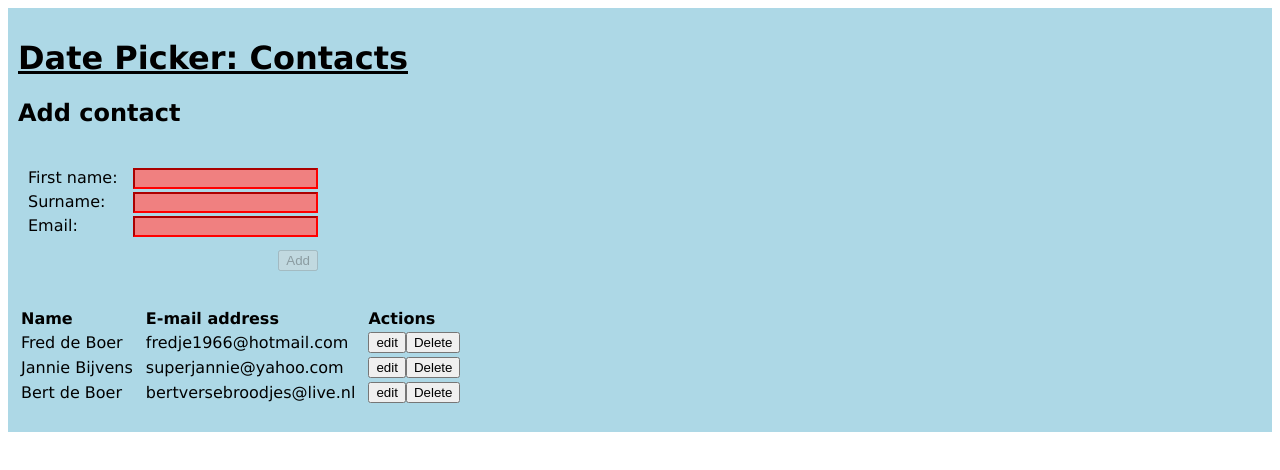
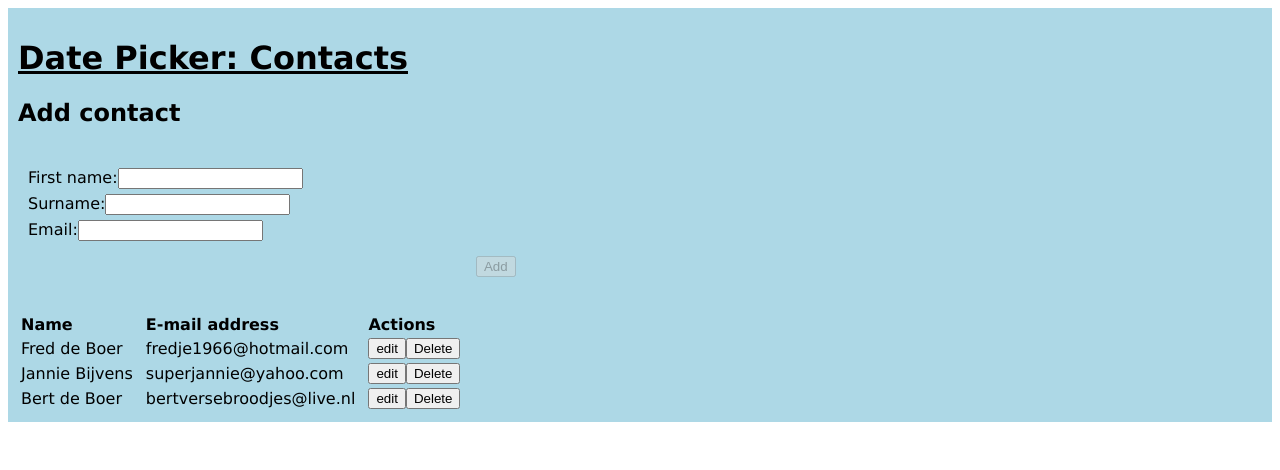
Before and after one commit to Ensiras/BD2020-Web, an Angular app: page / in a window 1280 px wide. Shown: the top 470 px of the page. Built offline with nearby package versions, Linux system fonts and the light colour scheme.

Commit message:
Fixed form and added validation.

```diff
--- a/src/app/app.component.css
+++ b/src/app/app.component.css
@@ -26,7 +26,7 @@ td {
 
 form {
   padding: 5px;
-  width: 300px;
+  width: 40%;
 }
 
 
@@ -43,16 +43,16 @@ li {
   margin: 5px;
 }
 
-.form-control {
-  float:right;
-}
-
 .btn-primary {
   float: right;
   margin-top: 10px;
 }
 
-.ng-invalid:not(form) {
-  border-color: red;
-  background: lightcoral;
+input.ng-dirty.ng-valid {
+  background-color: lightgreen;
 }
+
+input.ng-dirty.ng-invalid,
+input.ng-touched.ng-invalid {
+  box-shadow: 0 0 5px 2px red;
+}
--- a/src/app/app.component.html
+++ b/src/app/app.component.html
@@ -2,29 +2,36 @@
 <html>
 <head>
   <title>My Trips</title>
-  <!--  Note that link to stylsheet is redundant -->
-  <!--  <link rel="stylesheet" href="app.component.css">-->
 </head>
 <body>
 <h1>Date Picker: Contacts</h1>
 
 <h2>Add contact</h2>
+
 <form [formGroup]="contactForm">
   <ul>
     <li>
-      <label for="inputFirstName">First name:</label>
-      <input type="text" name="firstName" id="inputFirstName" class="form-control" formControlName="firstName" required>
+      <label for="inputName">First name:</label>
+      <input type="text" id="inputName" formControlName="firstName">
+      <span *ngIf="contactForm.controls.firstName.touched && contactForm.controls.firstName.invalid">*</span>
+      <span *ngIf="contactForm.controls.firstName.touched && contactForm.controls.firstName.errors?.required">Dit veld is verplicht.</span>
+      <span *ngIf="contactForm.controls.firstName.touched && contactForm.controls.firstName.errors?.pattern">Dit veld mag alleen letters en spaties bevatten.</span>
     </li>
     <li>
       <label for="inputSurname">Surname:</label>
       <input type="text" name="surname" id="inputSurname" class="form-control" formControlName="surname" required>
+      <span *ngIf="contactForm.controls.surname.touched && contactForm.controls.surname.invalid">*</span>
+      <span *ngIf="contactForm.controls.surname.touched && contactForm.controls.surname.errors?.required">Dit veld is verplicht.</span>
     </li>
     <li>
       <label for="inputEmail">Email:</label>
       <input type="text" name="email" id="inputEmail" class="form-control" formControlName="email" required>
+      <span *ngIf="contactForm.controls.email.touched && contactForm.controls.email.invalid">*</span>
+      <span *ngIf="contactForm.controls.email.touched && contactForm.controls.email.errors?.required">Dit veld is verplicht.</span>
+      <span *ngIf="contactForm.controls.email.touched && contactForm.controls.email.errors?.email">Dit is geen geldig e-mailadres.</span>
     </li>
     <li>
-      <button class="btn-primary" (click)="addContact()" [disabled]="!contactForm.valid">Add</button>
+      <button class="btn-primary" (click)="addContact()" [disabled]="contactForm.invalid">Add</button>
     </li>
   </ul>
 </form>
@@ -39,13 +46,10 @@
     <td>{{contact | contactName }}</td>
     <td>{{contact.email}}</td>
     <td>
-      <button class="btn" (click)="editContact(i)">edit</button>
+      <button class="btn" >edit</button>
       <button class="btn" (click)="deleteContact(i)">Delete</button>
     </td>
   </tr>
 </table>
-<p>
-  {{contactEdited}}
-</p>
 </body>
 </html>
--- a/src/app/app.component.ts
+++ b/src/app/app.component.ts
@@ -1,7 +1,6 @@
 import {Component} from '@angular/core';
 import {Contact} from './models/contact';
-import {FormControl, FormGroup} from '@angular/forms';
-import { Validators } from '@angular/forms';
+import {FormControl, FormGroup, Validators} from '@angular/forms';
 
 @Component({
   selector: 'app-root',
@@ -15,25 +14,23 @@ export class AppComponent {
     {firstName: 'Bert', surname: 'de Boer', email: 'bertversebroodjes@live.nl'}
   ];
 
-  contactForm: any = new FormGroup({
-      firstName: new FormControl('', Validators.required),
-      surname: new FormControl('', Validators.required),
-      email: new FormControl('', Validators.email)
+  contactForm = new FormGroup({
+      firstName: new FormControl('', [Validators.required, Validators.pattern('[a-zA-Z ]+')] ),
+      surname: new FormControl('', [Validators.required, Validators.pattern('[a-zA-Z ]+')]),
+      email: new FormControl('', [Validators.email, Validators.required])
     }
   );
-  contactEdited: any;
 
   addContact() {
     this.contacts.push(this.contactForm.value);
     this.contactForm.reset();
-    this.contactEdited.setValue('hallo?');
   }
 
   deleteContact(i: number) {
     this.contacts.splice(i, 1);
   }
 
-  editContact(i: number) {
-
+  addFramework() {
+    console.log('hallo');
   }
 }
```
Also changed, not shown: 1 other file (tests, documents, lock files or other folders).
